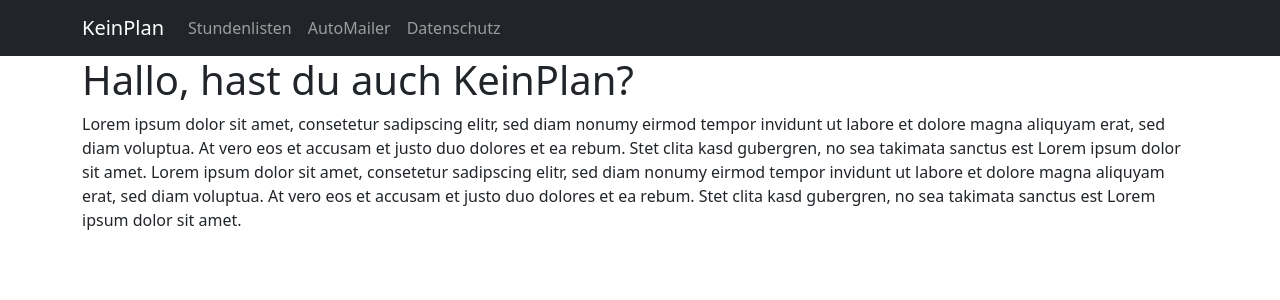
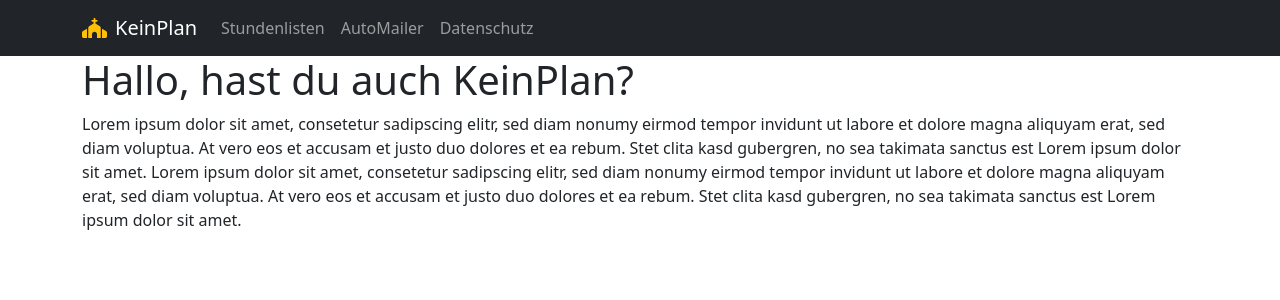
Before and after one commit to nbe95/KeinPlan, a Next.js app in the folder frontend/: page / in a window 1280 px wide. Shown: the top 300 px of the page. Built offline with nearby package versions, Linux system fonts and the light colour scheme.

Commit message:
Add favicon

```diff
--- a/frontend/components/navigation.tsx
+++ b/frontend/components/navigation.tsx
@@ -1,11 +1,16 @@
 import { Navbar, Nav, Container } from "react-bootstrap";
 import { NextPage } from "next";
+import { FontAwesomeIcon } from '@fortawesome/react-fontawesome'
+import { faChurch } from '@fortawesome/free-solid-svg-icons'
 
 const Navigation: NextPage = () => {
   return (
     <Navbar bg="dark" data-bs-theme="dark" expand="lg">
       <Container>
-        <Navbar.Brand href="/">KeinPlan</Navbar.Brand>
+        <Navbar.Brand href="/">
+          <FontAwesomeIcon icon={faChurch} className="me-2 text-warning" />
+          KeinPlan
+        </Navbar.Brand>
         <Navbar.Toggle aria-controls="basic-navbar-nav" />
         <Navbar.Collapse id="basic-navbar-nav">
           <Nav className="me-auto">
--- a/frontend/components/page-wrapper.tsx
+++ b/frontend/components/page-wrapper.tsx
@@ -3,6 +3,8 @@ import Head from "next/head";
 import Navigation from "./navigation";
 import { PropsWithChildren } from "react";
 import { Container } from "react-bootstrap";
+import { config, dom } from "@fortawesome/fontawesome-svg-core";
+config.autoAddCss = false;
 
 type PageProps = {
   title: string;
@@ -13,7 +15,12 @@ const PageWrapper = (props: PropsWithChildren<PageProps>) => {
     <>
       <Head>
         <title>KeinPlan {props.title && ` | ${props.title}`}</title>
-      </Head>
+        <link rel="icon" href="/icon" sizes="any" />
+        <link rel="icon" href="/favicon.ico" sizes="any" />
+        <link rel="shortcut icon" href="/favicon.ico" />
+        <link rel="apple-touch-icon" href="/favicon.ico" />
+        <style>{dom.css()}</style>
+      </Head >
       <Navigation></Navigation>
       <Container fluid="sm">{props.children}</Container>
     </>
--- a/frontend/package.json
+++ b/frontend/package.json
@@ -7,6 +7,9 @@
     "format": "npx prettier . --write"
   },
   "dependencies": {
+    "@fortawesome/fontawesome-svg-core": "^6.5.1",
+    "@fortawesome/free-solid-svg-icons": "^6.5.1",
+    "@fortawesome/react-fontawesome": "github:fortawesome/react-fontawesome",
     "bootstrap": "^5.3.2",
     "next": "^14.1.0",
     "react": "^18.2.0",
```
Also changed, not shown: 2 other files (tests, documents, lock files or other folders).
